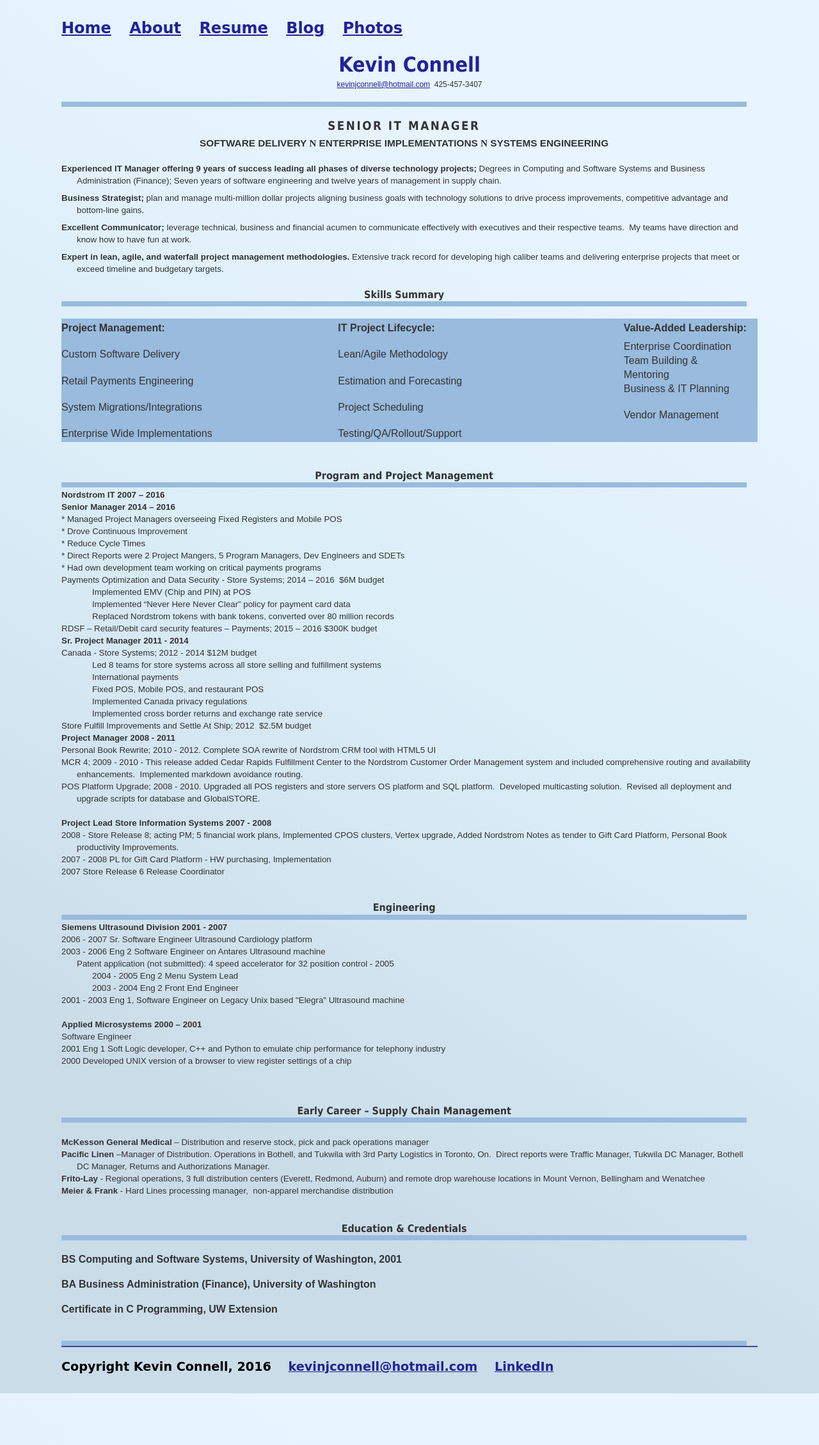
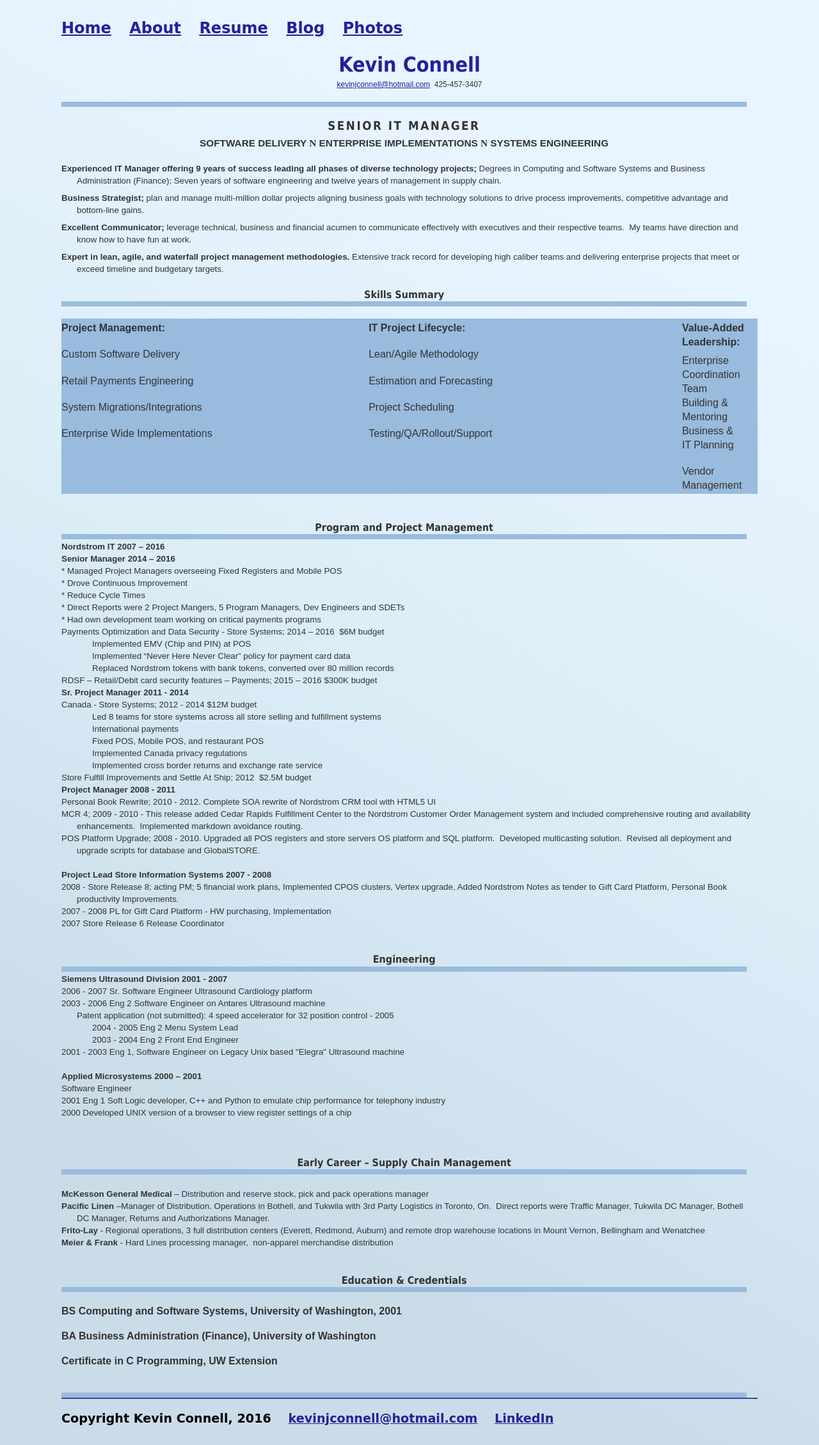
Before and after one commit to mo4dawg/mo4dawg.github.io, a Jekyll site: the page built from CV/index.html, in a window 1280 px wide. Shown: the whole page at 64% size. Built offline with Jekyll 4.4.1, drawn with Linux system fonts in a browser that asks for light colours; before the commit the page ends 2178 px from its top, so only the background shows below that.

Commit message:
Update index.html

```diff
--- a/CV/index.html
+++ b/CV/index.html
@@ -495,7 +495,7 @@
   </td>
 
   <span style='mso-bookmark:top'></span>
-  <td valign=top style='width:171.0pt;padding:0in 5.4pt 0in 5.4pt'>
+  <td valign=top style='padding:0in 5.4pt 0in 5.4pt'>
   <p class=MyZoomClass style='margin-top:2.0pt;margin-right:0in;margin-bottom:
   4.0pt;margin-left:0in;line-height:normal'><span style='mso-bookmark:top'><b
   style='mso-bidi-font-weight:normal'><span style='font-size:10.0pt;font-family:
```
